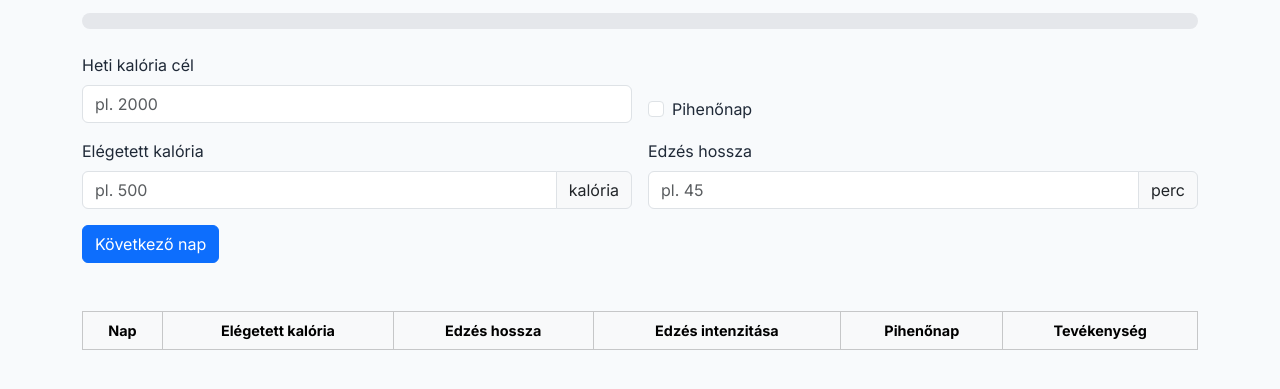
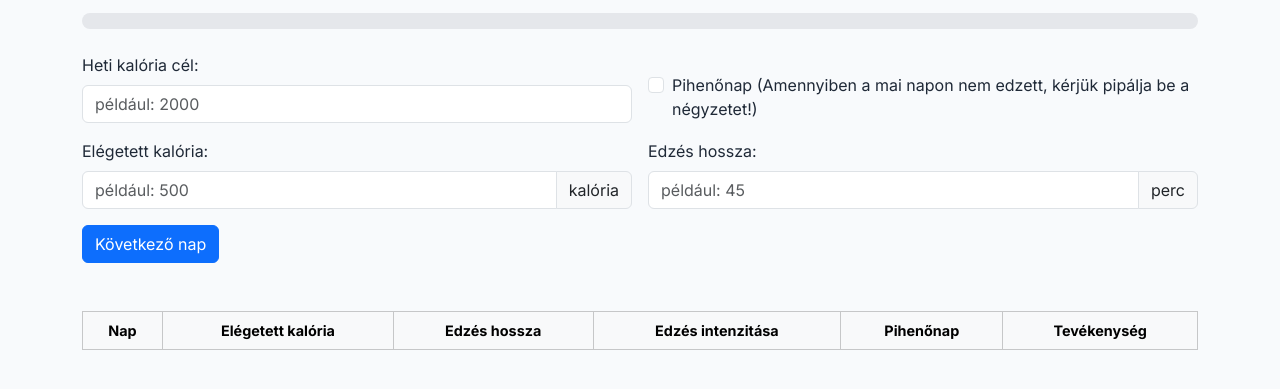
Before and after one commit to kulacs-kristof/FitnesCRUD, a website: page Fitness/index.html in a window 1280 px wide. Shown: the part 145-534 px from the top of the page. Drawn offline with nearby package versions, Linux system fonts and the light colour scheme; files that its build step writes are made by us from their sources.

Commit message:
módostás

```diff
--- a/Fitness/index.html
+++ b/Fitness/index.html
@@ -30,31 +30,31 @@
 
     <form class="row g-3 mb-5">
       <div class="col-md-6">
-        <label for="goal" class="form-label">Heti kalória cél</label>
-        <input type="number" class="form-control" id="goal" placeholder="pl. 2000">
+        <label for="goal" class="form-label">Heti kalória cél:</label>
+        <input type="number" class="form-control" id="goal" placeholder="például: 2000">
       </div>
 
       <div class="col-md-6 d-flex align-items-end">
         <div class="form-check">
           <input class="form-check-input" type="checkbox" id="restDay">
           <label class="form-check-label" for="restDay">
-            Pihenőnap
+            Pihenőnap (Amennyiben a mai napon nem edzett, kérjük pipálja be a négyzetet!)
           </label>
         </div>
       </div>
 
       <div class="col-md-6">
-        <label for="burned" class="form-label">Elégetett kalória</label>
+        <label for="burned" class="form-label">Elégetett kalória:</label>
         <div class="input-group">
-          <input type="number" class="form-control" id="burned" placeholder="pl. 500">
+          <input type="number" class="form-control" id="burned" placeholder="például: 500">
           <span class="input-group-text">kalória</span>
         </div>
       </div>
 
       <div class="col-md-6">
-        <label for="duration" class="form-label">Edzés hossza</label>
+        <label for="duration" class="form-label">Edzés hossza:</label>
         <div class="input-group">
-          <input type="number" class="form-control" id="duration" placeholder="pl. 45">
+          <input type="number" class="form-control" id="duration" placeholder="például: 45">
           <span class="input-group-text">perc</span>
         </div>
       </div>
```
